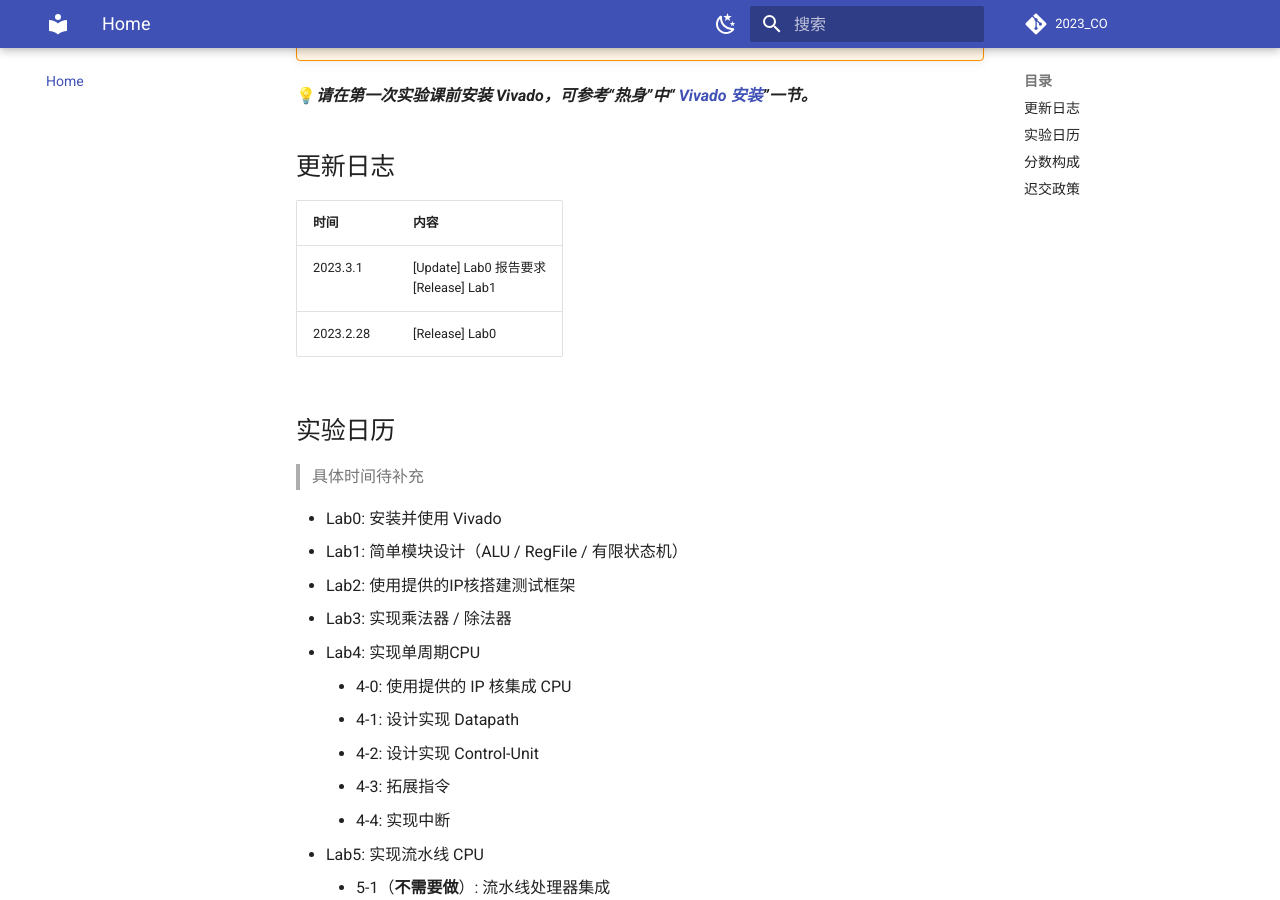
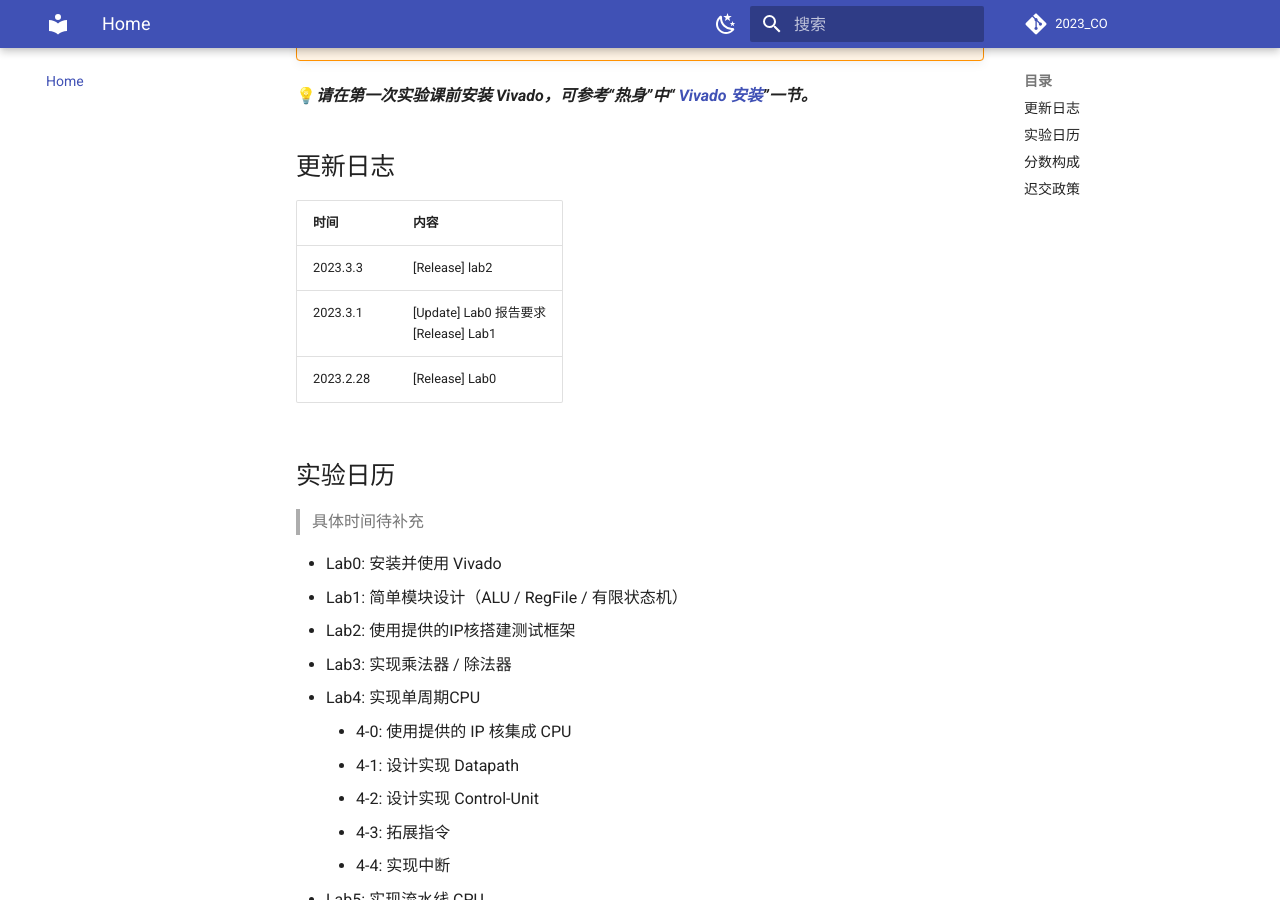
Before and after one commit to Guahao31/2023_CO, an MkDocs documentation site: the page built from docs/index.md, in a window 1280 px wide and 900 px high, scrolled down 360 px. Built offline with MkDocs 1.6.1 and Material for MkDocs 9.7.7, drawn with Linux system fonts in a browser that asks for light colours; comment, search, counter and statistics services are not loaded.

Commit message:
release: Lab2

```diff
--- a/docs/index.md
+++ b/docs/index.md
@@ -13,6 +13,7 @@
 ## 更新日志
 | 时间 | 内容 |
 | --- | :------------------------------------ |
+| 2023.3.3 | [Release] lab2 |
 | 2023.3.1 | [Update] Lab0 报告要求 <br> [Release] Lab1 |
 | 2023.2.28 | [Release] Lab0 |
 
```
